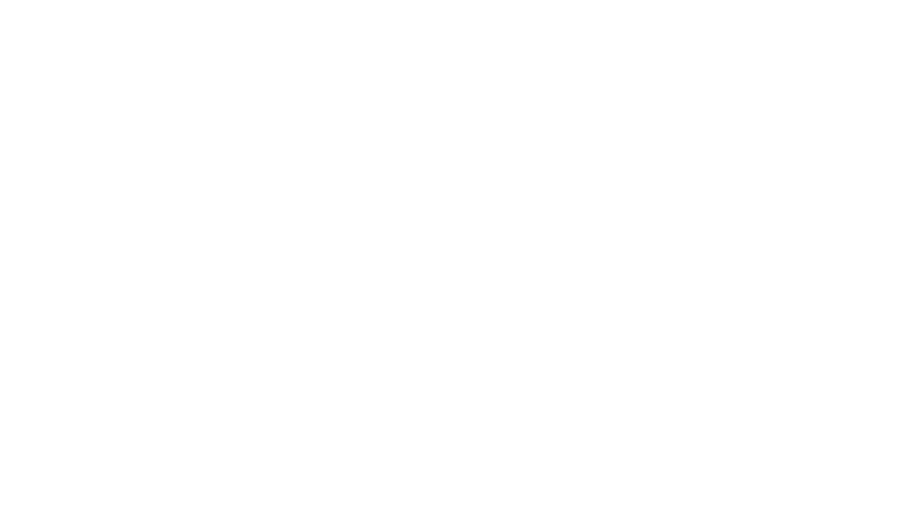
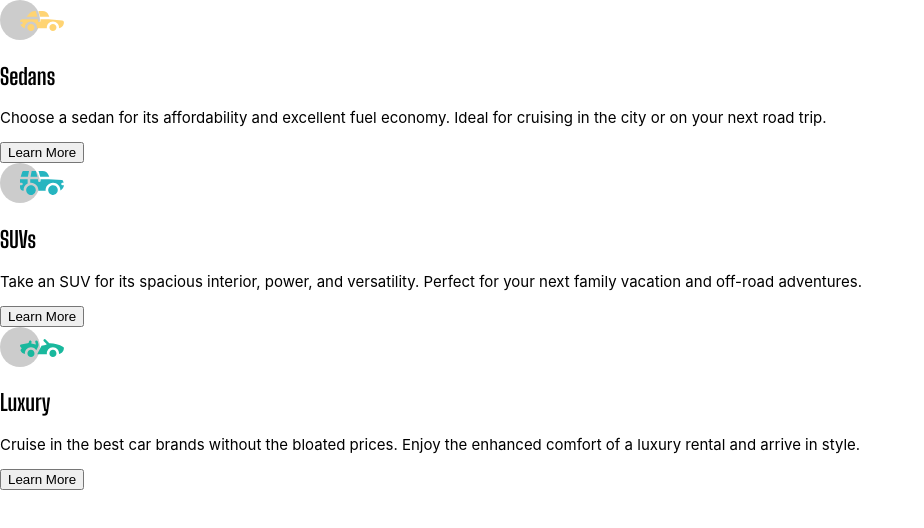
Before and after one commit to royeradames/3-column-card, a React (Create React App) app: page / in a window 1280 px wide. Shown: the top 528 px of the page, without its empty margins (0-924 px from the left). Built offline with nearby package versions, Linux system fonts and the light colour scheme.

Commit message:
📦add html content

```diff
--- a/src/App.tsx
+++ b/src/App.tsx
@@ -1,6 +1,8 @@
 import React from "react";
 import "./styles/_root.scss";
-
+import iconLuxury from "./images/icon-luxury.svg";
+import iconSedans from "./images/icon-sedans.svg";
+import iconSuvs from "./images/icon-suvs.svg";
 const data = [
   {
     brand: "Sedans",
@@ -19,7 +21,37 @@ const data = [
   },
 ];
 function App() {
-  return <></>;
+  const pickIcon = (brand: string) => {
+    switch (brand) {
+      case "Sedans":
+        return iconSedans;
+      case "SUVs":
+        return iconSuvs;
+      case "Luxury":
+        return iconLuxury;
+      default:
+        return "brand not recognize";
+    }
+  };
+  const card = (
+    data: {
+      brand: string;
+      message: string;
+    }[],
+    pickIcon: (brand: string) => string
+  ) => {
+    return data.map((entry) => {
+      return (
+        <article className="card">
+          <img src={pickIcon(entry.brand)} alt="" className="card__img" />
+          <h2 className="card__title">{entry.brand}</h2>
+          <p className="card__message">{entry.message}</p>
+          <button className="card__button">Learn More</button>
+        </article>
+      );
+    });
+  };
+  return <>{card(data, pickIcon)}</>;
 }
 
 export default App;
```
